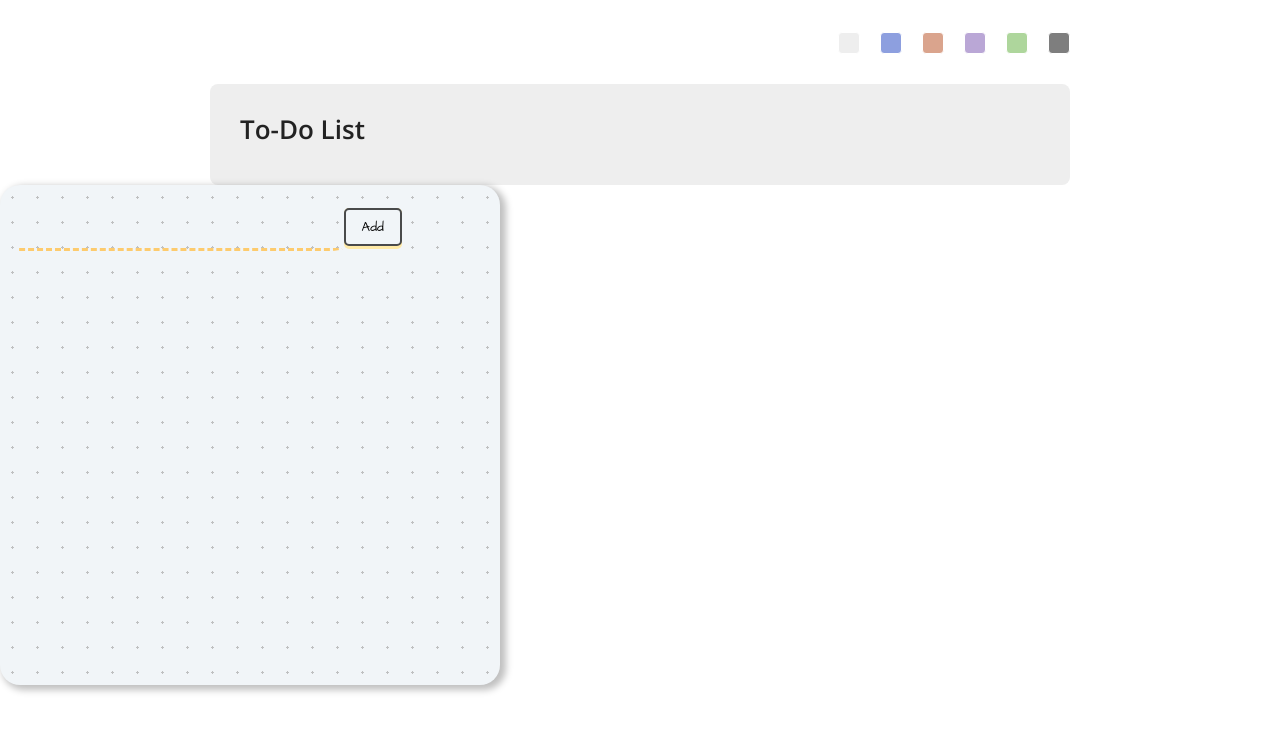
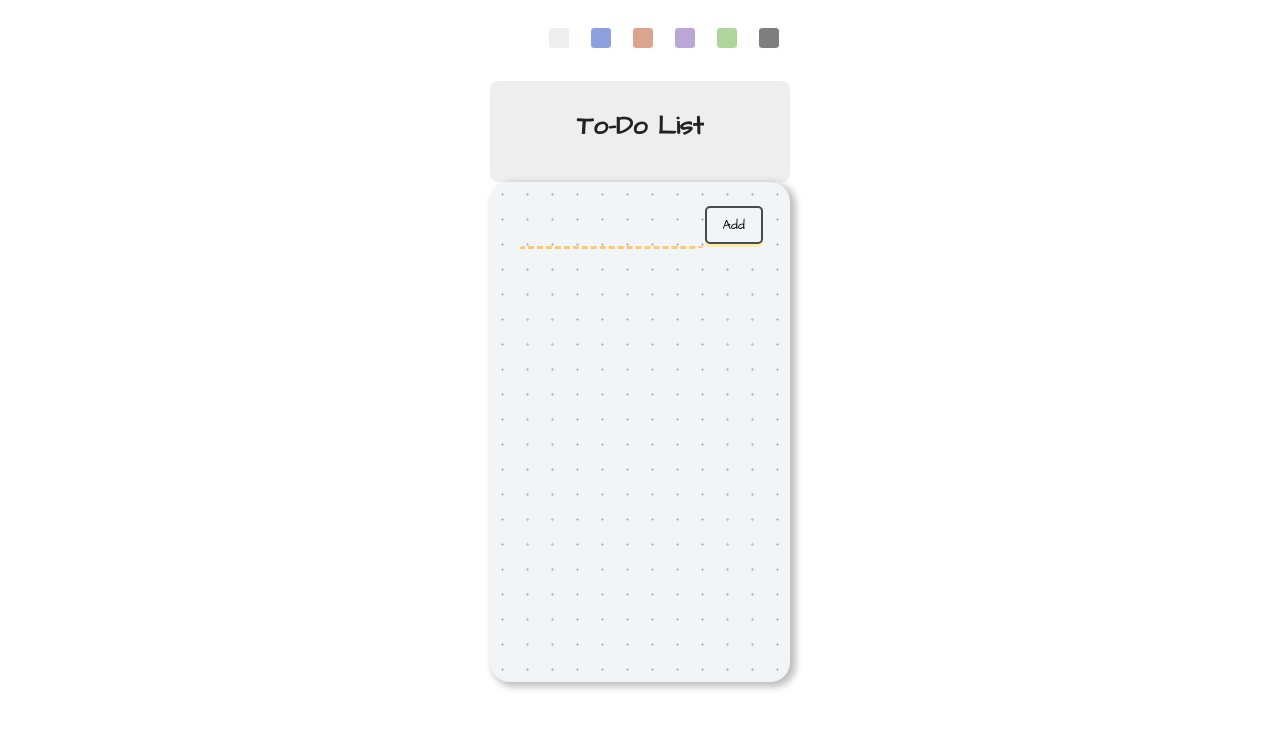
Before and after one commit to dynami07/dynami, a React (Create React App) app: page / in a window 1280 px wide. Shown: the top 732 px of the page. Built offline with nearby package versions, Linux system fonts and the light colour scheme.

Commit message:
Update styles.css

```diff
--- a/public/styles.css
+++ b/public/styles.css
@@ -6,11 +6,19 @@
 }
 
 body {
-  margin: 0;
+  	margin: 0;
 	padding: 0;
-	font-family: 'Open Sans', sans-serif;
-	font-size: 16px;
 	line-height: 1.6;
+  min-height: 70vh;
+  padding: 1rem;
+  display: flex;
+  justify-content: center;
+  align-items: center;
+  color: hsl(198, 1%, 29%);
+  font-family: "Architects Daughter", cursive;
+  text-align: center;
+  font-size: 130%;
+
 }
 
 .container {
```
